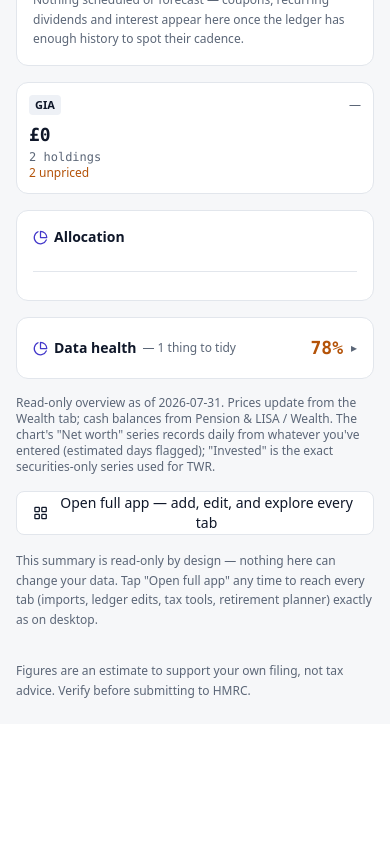
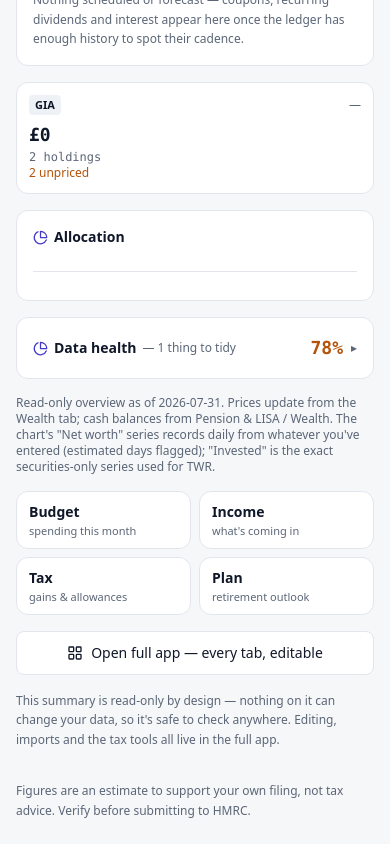
Before and after one commit to wealthcalc/wealthdash, a React (Vite) app: page /#/home in a window 390 px wide. Shown: the part 811-1655 px from the top of the page. Before the commit the page ends 1535 px from the top, so only its background shows below. Built offline with nearby package versions, Linux system fonts and the light colour scheme.

Commit message:
Mobile: legible chart on phone viewports, keep the read-only summary read-only, add quick jumps to the four screens people check

```diff
--- a/src/CgtDashboard.jsx
+++ b/src/CgtDashboard.jsx
@@ -650,12 +650,28 @@ export default function App() {
                   <HomeTab {...homeTabProps} />
                 </Suspense>
                 </ErrorBoundary>
+                {/* Jump straight to what people actually open a phone for,
+                    rather than making them find the menu first. */}
+                <div className="grid grid-cols-2 gap-2">
+                  {[
+                    ["budget", "Budget", "spending this month"],
+                    ["income", "Income", "what's coming in"],
+                    ["cgt", "Tax", "gains & allowances"],
+                    ["plan", "Plan", "retirement outlook"],
+                  ].map(([leaf, label, sub]) => (
+                    <button key={leaf} onClick={() => { setTab(leaf); setMobileFullApp(true); }}
+                      className="text-left rounded-xl border border-[var(--border)] bg-[var(--panel)] px-3 py-2.5 active:bg-[var(--panel2)]">
+                      <div className="text-sm font-semibold">{label}</div>
+                      <div className="text-[11px] text-[var(--muted)] leading-tight mt-0.5">{sub}</div>
+                    </button>
+                  ))}
+                </div>
                 <button onClick={() => setMobileFullApp(true)}
-                  className="w-full inline-flex items-center justify-center gap-2 text-sm font-medium px-4 h-11 rounded-lg border border-[var(--border)] bg-[var(--panel)] hover:bg-[var(--panel2)] text-[var(--fg)]">
-                  <LayoutGrid size={16} aria-hidden="true" /> Open full app — add, edit, and explore every tab
+                  className="w-full inline-flex items-center justify-center gap-2 text-sm font-medium px-4 h-11 rounded-lg border border-[var(--border)] bg-[var(--panel)] active:bg-[var(--panel2)] text-[var(--fg)]">
+                  <LayoutGrid size={16} aria-hidden="true" /> Open full app — every tab, editable
                 </button>
                 <p className="text-xs text-[var(--muted)] leading-relaxed">
-                  This summary is read-only by design — nothing here can change your data. Tap "Open full app" any time to reach every tab (imports, ledger edits, tax tools, retirement planner) exactly as on desktop.
+                  This summary is read-only by design — nothing on it can change your data, so it&apos;s safe to check anywhere. Editing, imports and the tax tools all live in the full app.
                 </p>
               </div>
             ) : (
--- a/src/features/HomeTab.jsx
+++ b/src/features/HomeTab.jsx
@@ -11,6 +11,7 @@ import { monthlyBudget, annualBudget, planSpendFromBudget, mergedSpend } from ".
 import { savingsRate } from "../core/savings-rate.mjs";
 import { dataHealth } from "../core/data-health.mjs";
 import { niceTicks } from "../core/chart-scale.mjs";
+import { useIsMobile } from "../ui/useIsMobile.js";
 import { sinceLastVisit } from "../core/since-last-visit.mjs";
 import PlanHealthCard from "../ui/PlanHealthCard.jsx";
 import {
@@ -121,6 +122,12 @@
 
 
 function TrendChart({ valuations, snapshots }) {
+  // The SVG scales to its container, so every dimension inside it — including
+  // font size — shrinks with the viewport. At 360px wide an 800-unit viewBox
+  // renders 10.5-unit text at under 5px, i.e. unreadable. Narrowing the
+  // coordinate space on a phone keeps the type proportionally larger, and
+  // fewer gridlines stops the axis crowding a short chart.
+  const compact = useIsMobile();
   const canNetWorth = snapshots.length >= 2;
   const [range, setRange] = useState(() => store.get("cgt.home.range", "All"));
   React.useEffect(() => store.set("cgt.home.range", range), [range]);
@@ -180,7 +187,10 @@ function TrendChart({ valuations, snapshots }) {
   }
 
   // Left padding now carries axis labels, so it's wide enough for "£1.2m".
-  const W = 800, H = 220, PAD_L = 62, PAD_R = 10, PAD_T = 14, PAD_B = 22;
+  const W = compact ? 380 : 800;
+  const H = compact ? 165 : 220;
+  const PAD_L = compact ? 44 : 62, PAD_R = 10, PAD_T = 14, PAD_B = compact ? 18 : 22;
+  const FS = compact ? 9 : 10.5;   // font units inside the viewBox
   const t0 = +new Date(first.date), t1 = +new Date(last.date);
   const vs = [...series.map((s) => s.value), ...overlay.map((p) => p.value)];
   let lo = Math.min(...vs), hi = Math.max(...vs);
@@ -200,7 +210,7 @@ function TrendChart({ valuations, snapshots }) {
   // £48,200 (+4.1%)" is the thing you actually want from a range button.
   const periodChange = last.value - first.value;
   const periodPct = first.value ? (periodChange / Math.abs(first.value)) * 100 : null;
-  const ticks = niceTicks(lo, hi, 4);
+  const ticks = niceTicks(lo, hi, compact ? 3 : 4);
   // Compact axis labels: £1.2m / £840k / £900 — full precision belongs in
   // the headline, not repeated four times down the side.
   const axisLabel = (v) => {
@@ -242,15 +252,17 @@ function TrendChart({ valuations, snapshots }) {
               ))}
             </div>
           )}
+          {/* Benchmark is a secondary comparison — on a phone it drops below
+              the range buttons rather than competing with them for the row. */}
           <button onClick={() => setShowBench((b) => !b)} aria-pressed={showBench}
             title={`Overlay ${benchSymbol}, rebased to the first day shown — index movement over the same window, NOT a performance comparison (contributions are ignored; see the Returns tab for TWR vs benchmark). Change the symbol on the Returns tab.`}
-            className={"px-2 py-0.5 text-xs rounded border mr-2 " +
+            className={"order-last sm:order-none px-2 py-1 sm:py-0.5 text-xs rounded border sm:mr-2 " +
               (showBench ? "border-[var(--m-same)] text-[var(--fg)]" : "border-[var(--border)] text-[var(--muted)] hover:text-[var(--fg)]")}>
             vs {benchSymbol}
           </button>
           {RANGES.map(([k]) => (
-            <button key={k} onClick={() => setRange(k)}
-              className={"px-2 py-0.5 text-xs rounded border " +
+            <button key={k} onClick={() => setRange(k)} aria-pressed={range === k}
+              className={"px-2.5 py-1 sm:py-0.5 text-xs rounded border " +
                 (range === k ? "border-[var(--accent)] text-[var(--fg)]" : "border-[var(--border)] text-[var(--muted)] hover:text-[var(--fg)]")}>
               {k}
             </button>
@@ -264,7 +276,7 @@ function TrendChart({ valuations, snapshots }) {
         {ticks.map((t) => (
           <g key={t}>
             <line x1={PAD_L} x2={W - PAD_R} y1={y(t)} y2={y(t)} stroke="var(--border)" strokeWidth="1" vectorEffect="non-scaling-stroke" opacity="0.55" />
-            <text x={PAD_L - 6} y={y(t) + 3.5} fontSize="10.5" textAnchor="end" fill="var(--muted)" className="num">{axisLabel(t)}</text>
+            <text x={PAD_L - 6} y={y(t) + 3.5} fontSize={FS} textAnchor="end" fill="var(--muted)" className="num">{axisLabel(t)}</text>
           </g>
         ))}
         {/* Where the window STARTED — the reference the £ change is measured
@@ -279,8 +291,8 @@ function TrendChart({ valuations, snapshots }) {
         )}
         <circle cx={x(last.date)} cy={y(last.value)} r="3.5" fill={up ? "var(--gain)" : "var(--loss)"} />
 
-        <text x={PAD_L} y={H - 5} fontSize="10.5" fill="var(--muted)">{dateLabel(first.date)}</text>
-        <text x={W - PAD_R} y={H - 5} fontSize="10.5" textAnchor="end" fill="var(--muted)">{dateLabel(last.date)}</text>
+        <text x={PAD_L} y={H - 5} fontSize={FS} fill="var(--muted)">{dateLabel(first.date)}</text>
+        <text x={W - PAD_R} y={H - 5} fontSize={FS} textAnchor="end" fill="var(--muted)">{dateLabel(last.date)}</text>
       </svg>
       {showBench && (
         <div className="text-xs text-[var(--muted)] mt-0.5">
@@ -887,7 +899,11 @@ export default function HomeTab({
           )}
           <div className="mt-3">
             <TrendChart valuations={valuations} snapshots={netWorthSnapshots} />
-            <SnapshotManager />
+            {/* Desktop only. The phone view of Home is presented as a
+                READ-ONLY summary, and this can permanently delete snapshots
+                — pruning history is a considered, desktop-sized task, not
+                something to offer next to a thumb on a train. */}
+            <div className="hidden sm:block"><SnapshotManager /></div>
           </div>
         </div>
 
```
